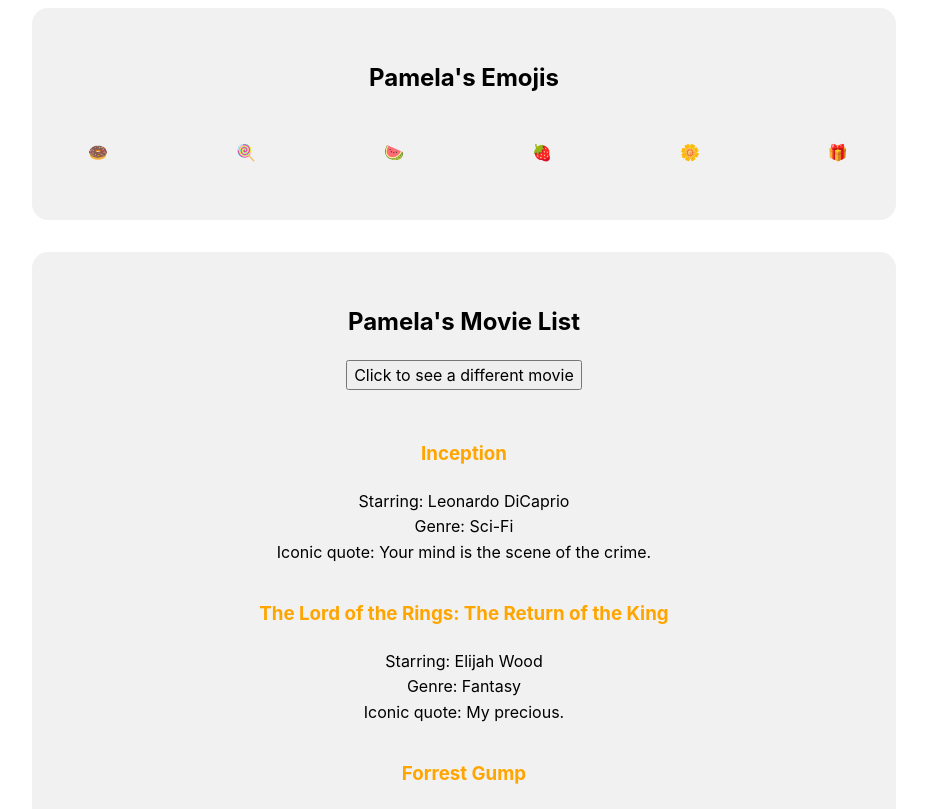
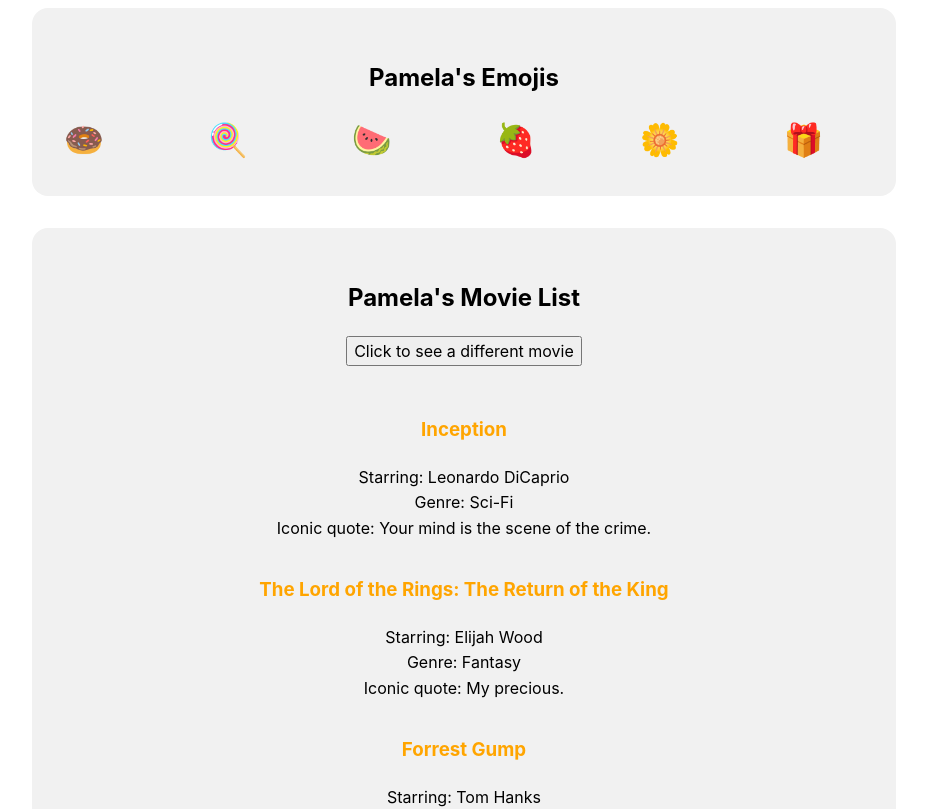
Before and after one commit to pamelaiman/map-react, a React (Vite) app: page / in a window 1280 px wide. Shown: the top 809 px of the page, without its empty margins (176-1103 px from the left). Built offline with nearby package versions, Linux system fonts and the light colour scheme.

Commit message:
emoji size changed

```diff
--- a/src/App.css
+++ b/src/App.css
@@ -11,7 +11,7 @@
     display: flex;
     flex-direction: row;
     gap: 6.5rem;
-    padding: 0.75rem;
+    font-size: 2rem;
 }
 
 .movieList {
```
